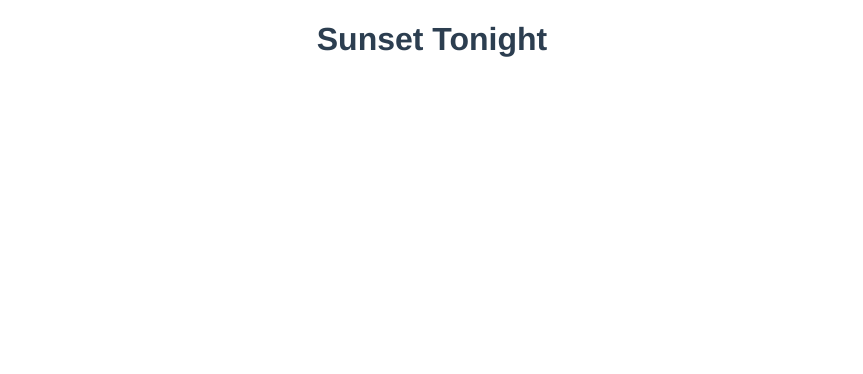
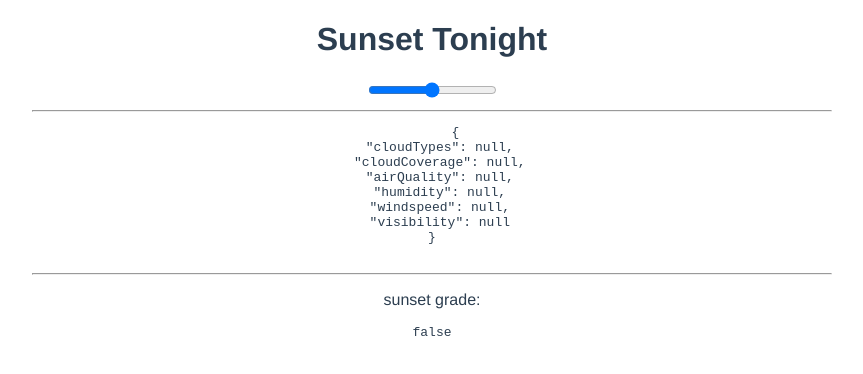
Before and after one commit to adamgibbons/sunset-tonight-vue, a Vue app: page /algorithm in a window 1280 px wide. Shown: the top 374 px of the page, without its empty margins (208-1071 px from the left). Built offline with nearby package versions, Linux system fonts and the light colour scheme.

Commit message:
scaffold algorithm interactivity

```diff
--- a/src/router.js
+++ b/src/router.js
@@ -1,6 +1,7 @@
 import Vue from 'vue'
 import Router from 'vue-router'
 import Home from './views/Home.vue'
+import Algorithm from './views/Algorithm.vue'
 
 Vue.use(Router)
 
@@ -14,12 +15,12 @@ export default new Router({
       component: Home
     },
     {
-      path: '/about',
-      name: 'about',
+      path: '/algorithm',
+      name: 'algorithm',
       // route level code-splitting
-      // this generates a separate chunk (about.[hash].js) for this route
+      // this generates a separate chunk (Algorithm.[hash].js) for this route
       // which is lazy-loaded when the route is visited.
-      component: () => import(/* webpackChunkName: "about" */ './views/About.vue')
+      component: Algorithm
     }
   ]
 })
--- a/src/views/About.vue
+++ /dev/null
@@ -1,5 +0,0 @@
-<template>
-  <div class="about">
-    <h1>This is an about page</h1>
-  </div>
-</template>
--- /dev/null
+++ b/src/views/Algorithm.vue
@@ -0,0 +1,38 @@
+<template>
+  <div>
+    <input type="range" v-model="variables.cloudTypes">
+    <hr>
+    <pre>
+      {{variables}}
+    </pre>
+    <hr>
+    <p>sunset grade:</p>
+    <pre>{{sunsetGrade}}</pre>
+  </div>
+</template>
+
+<script>
+export default {
+  data () {
+    return {
+      variables: {
+        cloudTypes: null,
+        cloudCoverage: null,
+        airQuality: null,
+        humidity: null,
+        windspeed: null,
+        visibility: null
+      }
+    }
+  },
+  computed: {
+    sunsetGrade () {
+      if (this.variables.cloudTypes) {
+        return parseInt(this.variables.cloudTypes) > 50
+      }
+
+      return false
+    }
+  }
+}
+</script>
```
